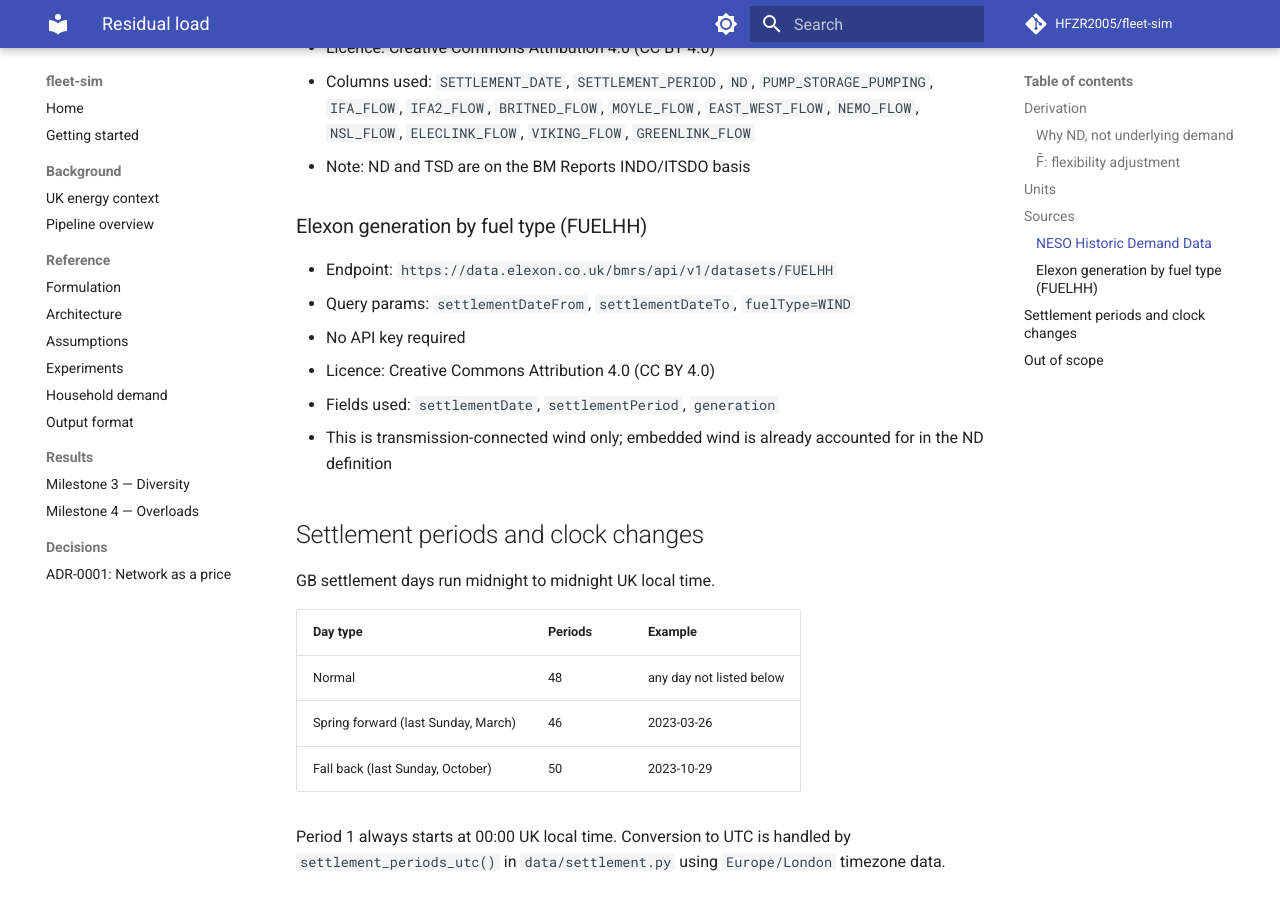
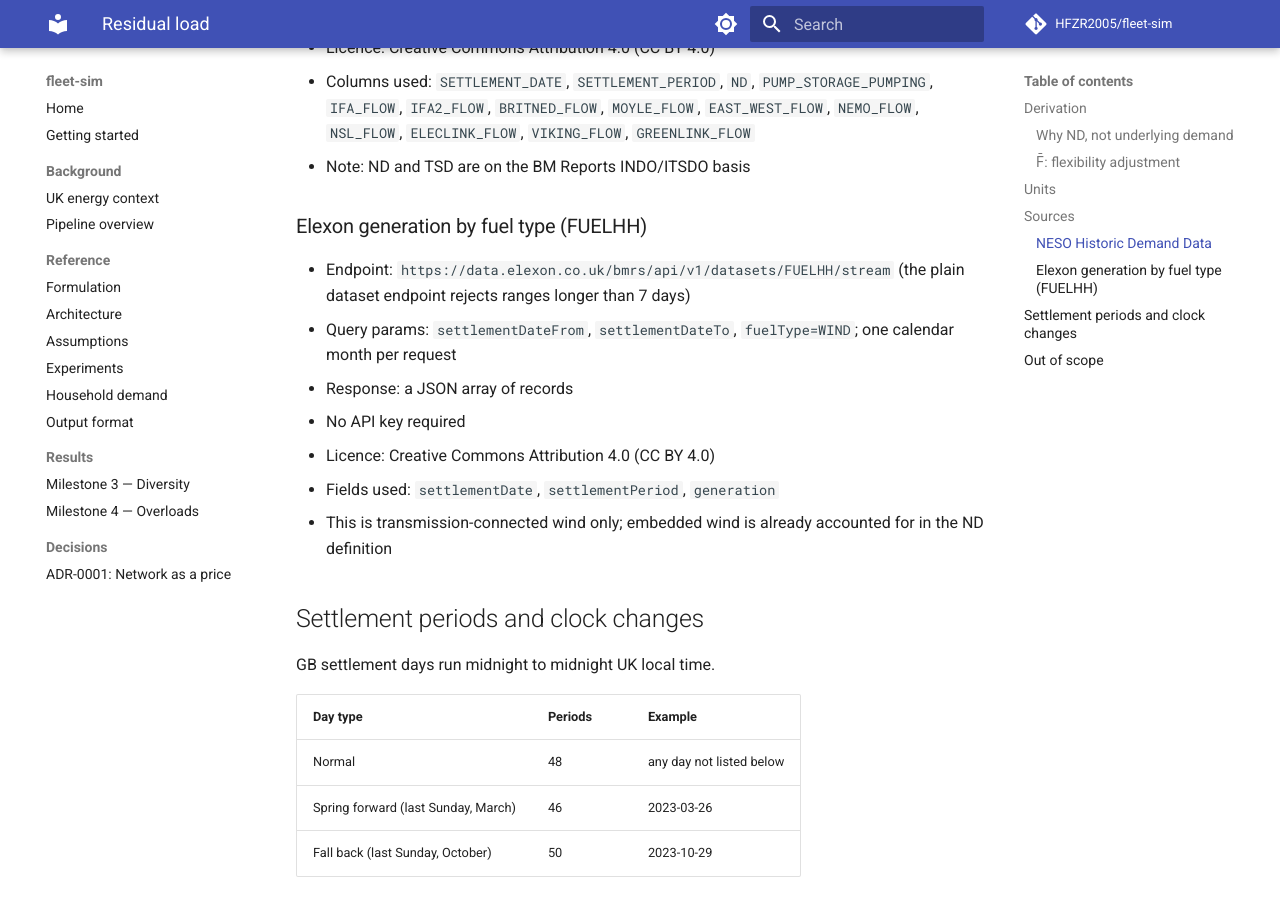
Before and after one commit to HFZR2005/fleet-sim, an MkDocs documentation site: the page built from docs/data/residual-load.md, in a window 1280 px wide and 900 px high, scrolled down 1773 px. Built offline with MkDocs 1.6.1 and Material for MkDocs 9.7.7, drawn with Linux system fonts in a browser that asks for light colours; comment, search, counter and statistics services are not loaded.

Commit message:
Fetch Elexon wind from the FUELHH stream endpoint
The dataset endpoint rejects ranges over 7 days, so every monthly
request returned 400. The stream endpoint accepts a month and returns
a bare JSON array; the parser and fixture now match that shape.

```diff
--- a/docs/data/residual-load.md
+++ b/docs/data/residual-load.md
@@ -84,8 +84,11 @@ computation in MW.
 
 ### Elexon generation by fuel type (FUELHH)
 
-- Endpoint: `https://data.elexon.co.uk/bmrs/api/v1/datasets/FUELHH`
-- Query params: `settlementDateFrom`, `settlementDateTo`, `fuelType=WIND`
+- Endpoint: `https://data.elexon.co.uk/bmrs/api/v1/datasets/FUELHH/stream`
+  (the plain dataset endpoint rejects ranges longer than 7 days)
+- Query params: `settlementDateFrom`, `settlementDateTo`, `fuelType=WIND`;
+  one calendar month per request
+- Response: a JSON array of records
 - No API key required
 - Licence: Creative Commons Attribution 4.0 (CC BY 4.0)
 - Fields used: `settlementDate`, `settlementPeriod`, `generation`
```
Also changed, not shown: 2 other files.
